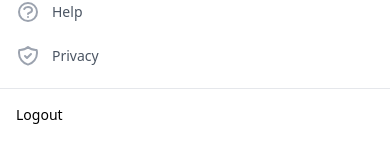
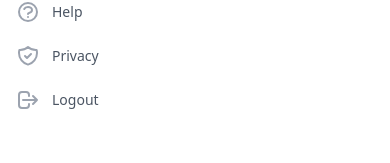
Before and after one commit to mwinel/ezziepos, a Next.js app: page / in a window 390 px wide. Both pictures are taken after a click on the button "Open menu". Shown: the part 475-638 px from the top of the page. Built offline with nearby package versions, Linux system fonts and the light colour scheme.

Commit message:
Fix logout link

```diff
--- a/components/Header/index.tsx
+++ b/components/Header/index.tsx
@@ -16,6 +16,7 @@ import {
   UserGroupIcon,
   InboxInIcon,
   TagIcon,
+  LogoutIcon
 } from "@heroicons/react/outline";
 import { NavLink, Logo, DropdownLink } from "../../components";
 import classNames from "../../common/classnames";
@@ -236,11 +237,11 @@ const Header: FC<HeaderProps> = ({ children }) => {
                   icon={<ShieldCheckIcon />}
                   href="/privacy"
                 />
-              </div>
-            </div>
-            <div className="border-t border-gray-200 pt-4">
-              <div className="max-w-3xl mx-auto px-4 text-sm flex items-center sm:px-6">
-                <Link href="/auth/signout">{t.LogoutLink}</Link>
+                <NavLink
+                  name={t.LogoutLink}
+                  icon={<LogoutIcon />}
+                  href="/auth/signin"
+                />
               </div>
             </div>
           </Popover.Panel>
```
